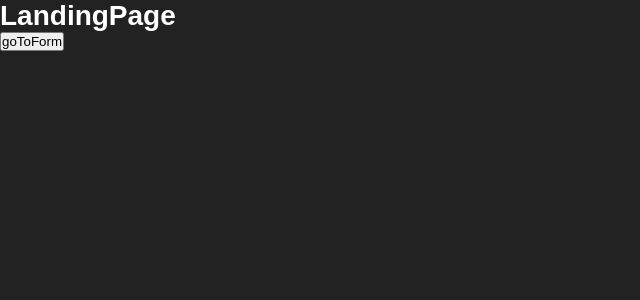
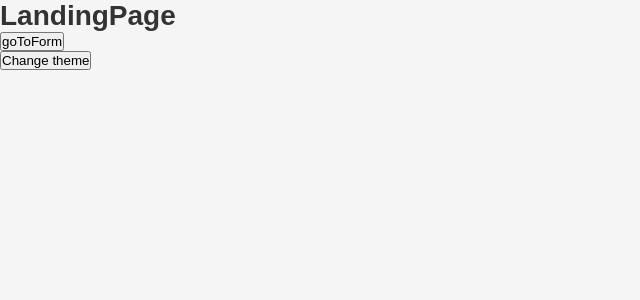
Before and after one commit to ottonSam/selection-process, a React (Create React App) app: page / in a window 1280 px wide. Shown: the top 300 px of the page, without its empty margins (0-640 px from the left). Built offline with nearby package versions, Linux system fonts and the light colour scheme.

Commit message:
change theme button

```diff
--- a/src/App.tsx
+++ b/src/App.tsx
@@ -11,7 +11,7 @@ import { FormPage } from "./pages/FormPage";
 import { LandingPage } from "./pages/LandingPage";
 
 function App() {
-  const [theme, setTheme] = usePersistedState<DefaultTheme>("theme", dark);
+  const [theme, setTheme] = usePersistedState<DefaultTheme>("theme", light);
   const [showForm, setShowForm] = useState(false);
 
   const toggleTheme = () => {
@@ -29,6 +29,7 @@ function App() {
       ) : (
         <FormPage goToHome={handleShowForm} />
       )}
+      <button onClick={toggleTheme}>Change theme</button>
     </ThemeProvider>
   );
 }
```
